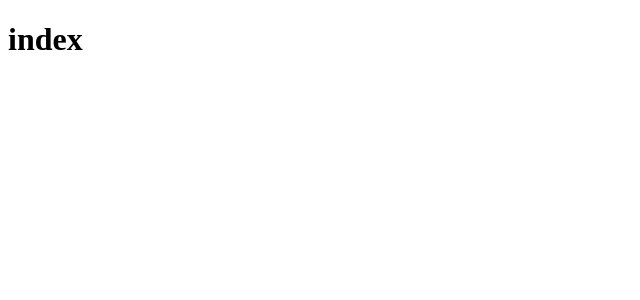
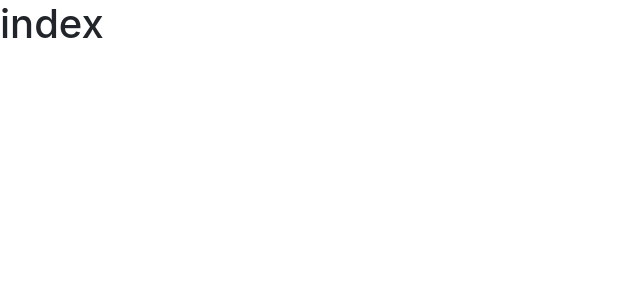
Before and after one commit to cletsimon/ticketing, a Next.js app in the folder client/: page / in a window 1280 px wide. Shown: the top 300 px of the page, without its empty margins (0-640 px from the left). Built offline with nearby package versions, Linux system fonts and the light colour scheme.

Commit message:
adding global css

```diff
--- a/client/package.json
+++ b/client/package.json
@@ -10,6 +10,7 @@
   "author": "",
   "license": "ISC",
   "dependencies": {
+    "bootstrap": "^4.5.0",
     "next": "^9.4.2",
     "react": "^16.13.1",
     "react-dom": "^16.13.1"
--- /dev/null
+++ b/client/pages/_app.js
@@ -0,0 +1,5 @@
+import 'bootstrap/dist/css/bootstrap.css';
+
+export default ({ Component, pageProps }) => {
+  return <Component {...pageProps} />;
+};
```
Also changed, not shown: 1 other file (tests, documents, lock files or other folders).
